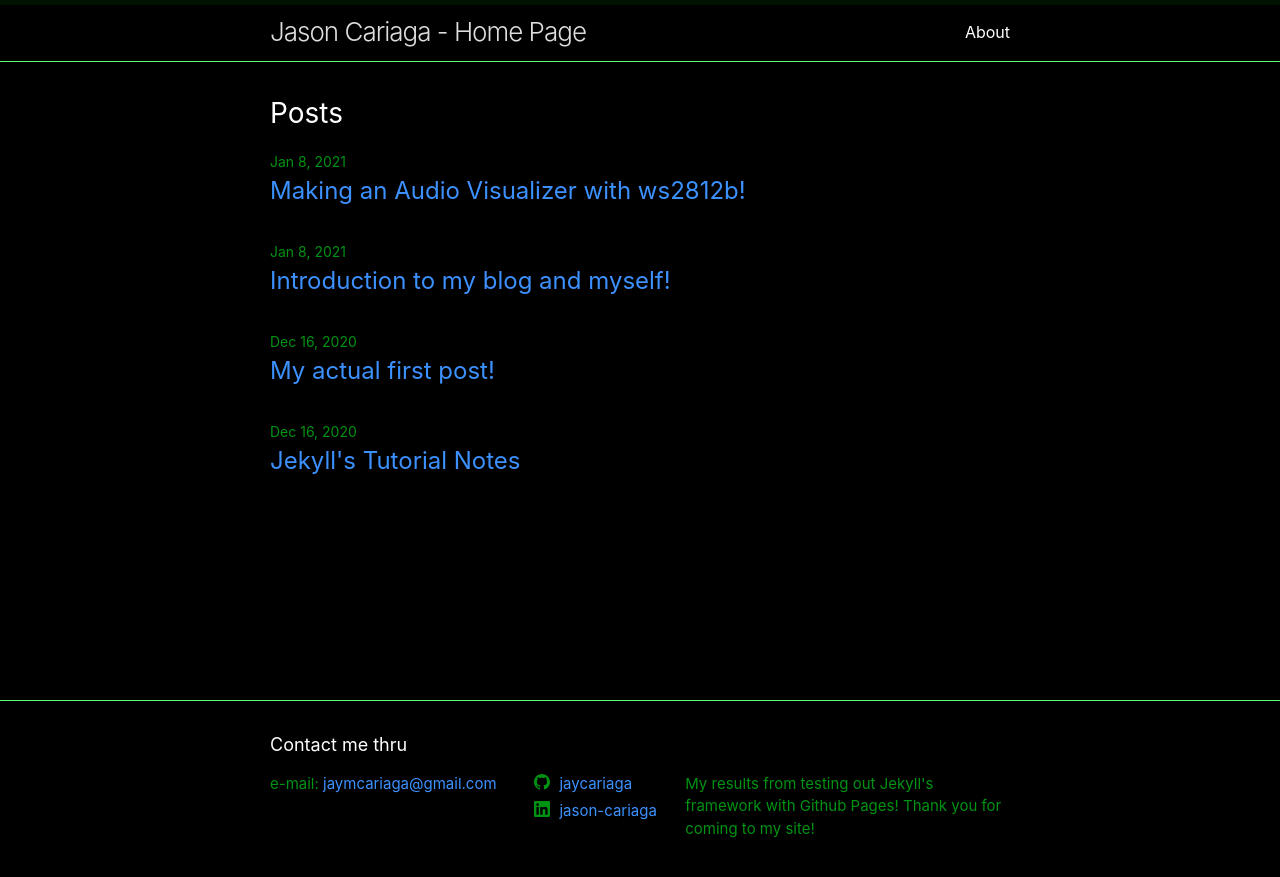
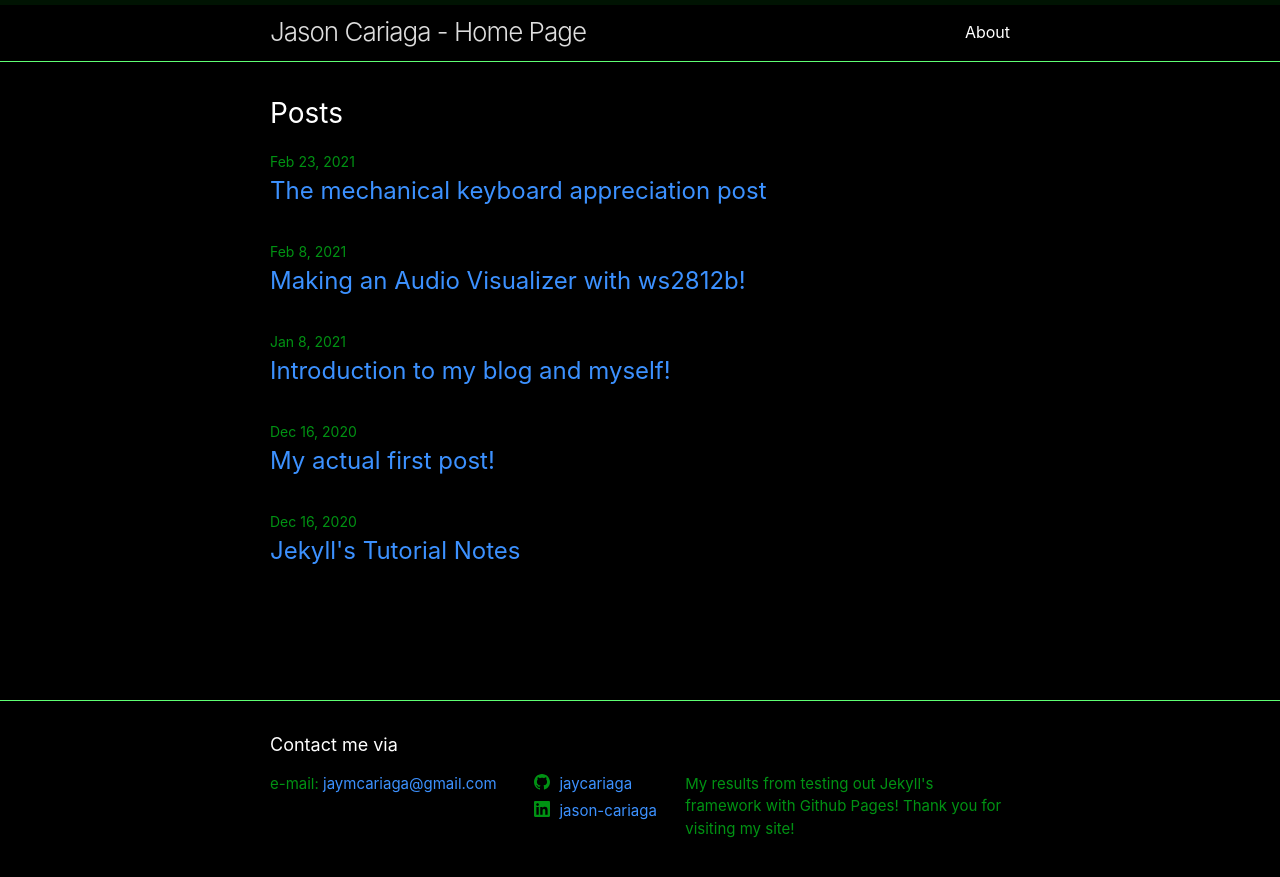
Before and after one commit to jaycariaga/jaycariaga.github.io, a Jekyll site: the page built from index.markdown, in a window 1280 px wide. Shown: the top 877 px of the page. Built offline with Jekyll 4.4.1, drawn with Linux system fonts in a browser that asks for light colours.

Commit message:
added in post

```diff
--- a/_config.yml
+++ b/_config.yml
@@ -21,12 +21,12 @@
 title: Jason Cariaga - Home Page
 email: jaymcariaga@gmail.com
 description: >- # this means to ignore newlines until "baseurl:"
-  My results from testing out Jekyll's framework with Github Pages! Thank you for coming to my site!
+  My results from testing out Jekyll's framework with Github Pages! Thank you for visiting my site!
 baseurl: "" # the subpath of your site, e.g. /blog
 url: "https://jaycariaga.github.io/" # the base hostname & protocol for your site, e.g. http://example.com
 github_username:  jaycariaga
 linkedin_username: jason-cariaga
-contactme: Contact me thru
+contactme: Contact me via
 
 #my changes for references and whatnot
 
--- a/_posts/2020-01-08-audiovisualizer.markdown
+++ b/_posts/2020-02-08-audiovisualizer.markdown
@@ -1,7 +1,7 @@
 ---
 layout: post
 title:  "Making an Audio Visualizer with ws2812b!"
-date:   2021-01-08 15:35:31 -0500
+date:   2021-02-08 15:35:31 -0500
 categories: jekyll update
 ---
 Hello fellow reader,
--- a/_sass/minima/_syntax-highlighting.scss
+++ b/_sass/minima/_syntax-highlighting.scss
@@ -60,7 +60,7 @@
   .sh    { color: rgb(236, 193, 0) } // Literal.String.Heredoc
   .si    { color: rgb(236, 193, 0) } // Literal.String.Interpol
   .sx    { color: rgb(236, 193, 0) } // Literal.String.Other
-  .sr    { color: #009926 } // Literal.String.Regex
+  .sr    { color: #03a52c } // Literal.String.Regex
   .s1    { color: rgb(236, 193, 0) } // Literal.String.Single
   .ss    { color: #990073 } // Literal.String.Symbol
   .bp    { color: #999 } // Name.Builtin.Pseudo
```
Also changed, not shown: _posts/2020-02-23-Keyboards.markdown (added, +45 -0 lines), assets/documents/switchex.png (added).
